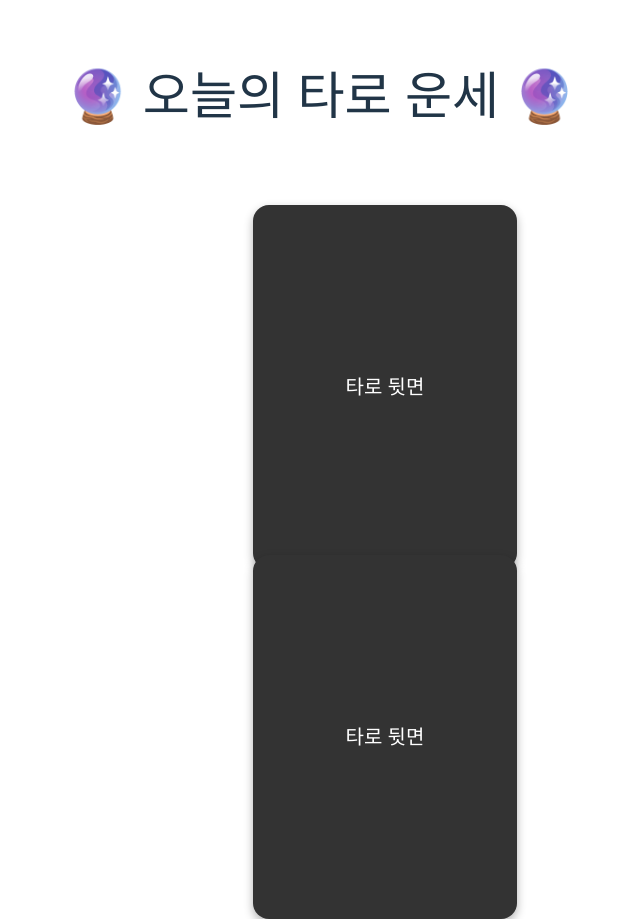
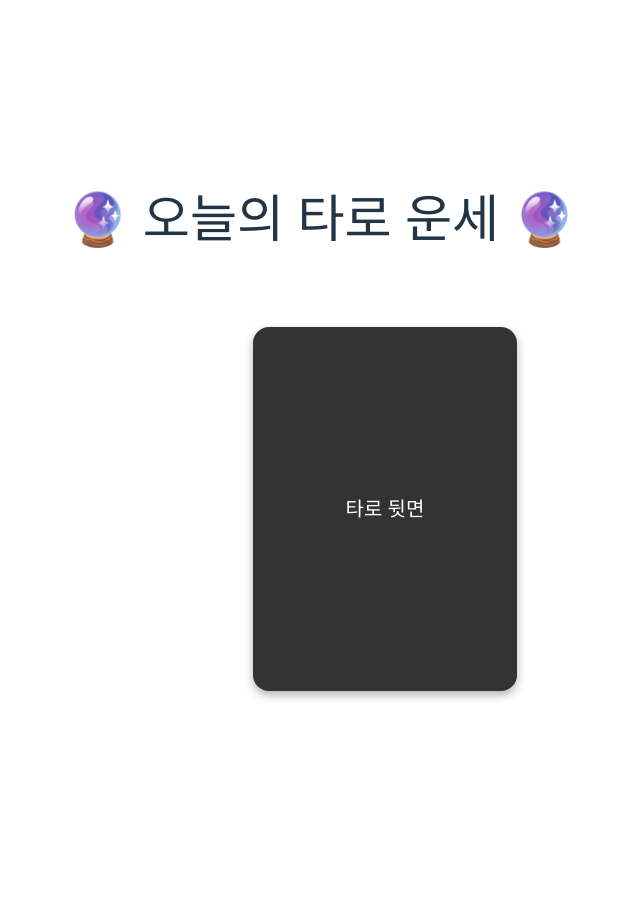
Before and after one commit to seolyeong333/WeatherWeb, a React (Vite) app in the folder frontend/: page /tarotcard in a window 1280 px wide. Shown: the whole page, without its empty margins (319-959 px from the left). After the commit the page ends 800 px from the top, so only its background shows below. Built offline with nearby package versions, Linux system fonts and the light colour scheme.

Commit message:
login 수정중

```diff
--- a/frontend/src/App.jsx
+++ b/frontend/src/App.jsx
@@ -14,8 +14,8 @@ function App() {
   return (
     <BrowserRouter>
       <Routes>
-        <Route path="/signup" element={<Signup />} />
-        <Route path="/login" element={<Login />} />
+        <Route path="/signup" element={<Signup/>} />
+        <Route path="/login" element={<Login/>} />
         <Route path="/tarotcard" element={<TarotCard/>}/>
       </Routes>
   </BrowserRouter>
--- a/frontend/src/pages/horoscope/TarotCard.jsx
+++ b/frontend/src/pages/horoscope/TarotCard.jsx
@@ -24,17 +24,6 @@ function TarotCard({result}) {
                         <div className="card-back"> 오늘의 운세 : 행운! </div>
                     </div>
             </motion.div>
-            <motion.div
-                className="card-container"
-                onClick={() => setFlipped(!isFlipped)}
-                animate={{ rotateY: isFlipped ? 180 : 0 }}  // 클릭 시 Y축으로 회전
-                transition={{duration: 0.8}}
-            >
-                    <div className="card">
-                        <div className="card-front"> 타로 뒷면 </div>
-                        <div className="card-back"> 오늘의 운세 : 행운! </div>
-                    </div>
-            </motion.div>
 
         </div>
     );
--- a/frontend/src/pages/login.jsx
+++ b/frontend/src/pages/login.jsx
@@ -1,7 +1,7 @@
 import { useState } from "react";
 
 export function Login() {
-  const [formData, setForm] = useState({
+  const [formData, setFormData] = useState({
     userId: "",
     password: ""
   });
@@ -42,8 +42,8 @@ export function Login() {
     <div style={{ margin: "100px", textAlign: "center" }}>
       <h2>로그인</h2>
       <form onSubmit={submitHandler}>
-      <input type="text"name="userId" placeholder="아이디" value={form.userId} onChange={changeHandler} required/><br/><br/>
-      <input type="password" name="password" placeholder="비밀번호" value={form.password} onChange={changeHandler} required/><br/><br/>
+      <input type="text"name="userId" placeholder="아이디" value={formData.userId} onChange={changeHandler} required/><br/><br/>
+      <input type="password" name="password" placeholder="비밀번호" value={formData.password} onChange={changeHandler} required/><br/><br/>
       <button type="submit">로그인</button>
       </form>
     </div>
--- a/frontend/src/pages/signup.jsx
+++ b/frontend/src/pages/signup.jsx
@@ -1,8 +1,8 @@
 import { useState } from "react";
 import {useNavigate} from "react-router-dom";
 
-function Signup() {   // json 형식입니당.
-  const [form, setForm] = useState({
+function Signup() {   // json 형식
+  const [formData, setForm] = useState({
     userId: "",
     email: "",
     password: "",
@@ -12,7 +12,7 @@ function Signup() {   // json 형식입니당.
 
   const changeHandler = (e) => {
     setForm({
-      ...form,
+      ...formData,
       [e.target.name]: e.target.value
     });
   };
@@ -26,7 +26,7 @@ function Signup() {   // json 형식입니당.
         headers: {
           "Content-Type": "application/json"
         },
-        body: JSON.stringify(form)
+        body: JSON.stringify(formData)
       });
 
       if (response.ok) {
@@ -45,11 +45,11 @@ function Signup() {   // json 형식입니당.
     <div style={{ margin: "100px", textAlign: "center" }}>
       <h2>회원가입</h2>
       <form onSubmit={submitHandler}>
-        <input type="text"name="userId" placeholder="아이디" value={form.userId} onChange={changeHandler} required/><br/><br/>
-        <input type="text"name="email" placeholder="이메일" value={form.email} onChange={changeHandler} required/><br/><br/>
-        <input type="password" name="password" placeholder="비밀번호" value={form.password} onChange={changeHandler} required/><br/><br/>
-        <input type="text" name="nickname" placeholder="닉네임" value={form.nickname} onChange={changeHandler} required/><br/><br/>
-        <select name="gender" value={form.gender} onChange={changeHandler} required>
+        <input type="text"name="userId" placeholder="아이디" value={formData.userId} onChange={changeHandler} required/><br/><br/>
+        <input type="text"name="email" placeholder="이메일" value={formData.email} onChange={changeHandler} required/><br/><br/>
+        <input type="password" name="password" placeholder="비밀번호" value={formData.password} onChange={changeHandler} required/><br/><br/>
+        <input type="text" name="nickname" placeholder="닉네임" value={formData.nickname} onChange={changeHandler} required/><br/><br/>
+        <select name="gender" value={formData.gender} onChange={changeHandler} required>
           <option value="">성별 선택</option>
           <option value="male">남자</option>
           <option value="female">여자</option>
```
